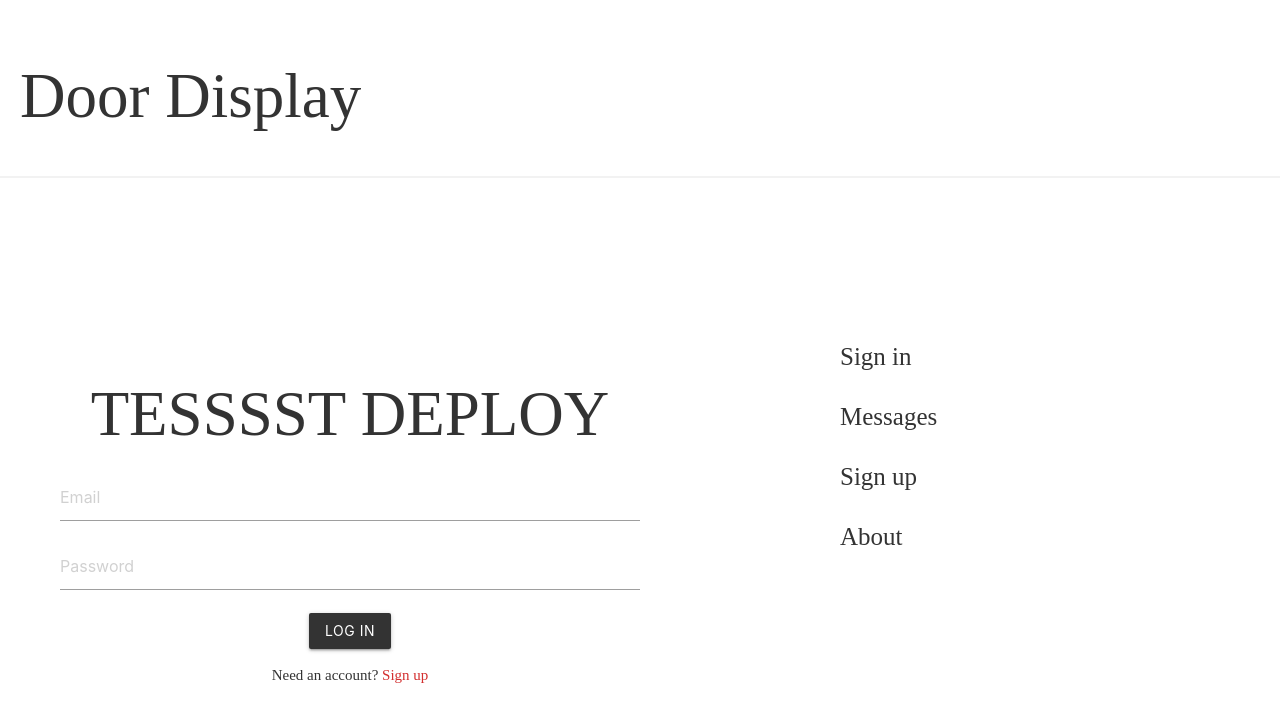
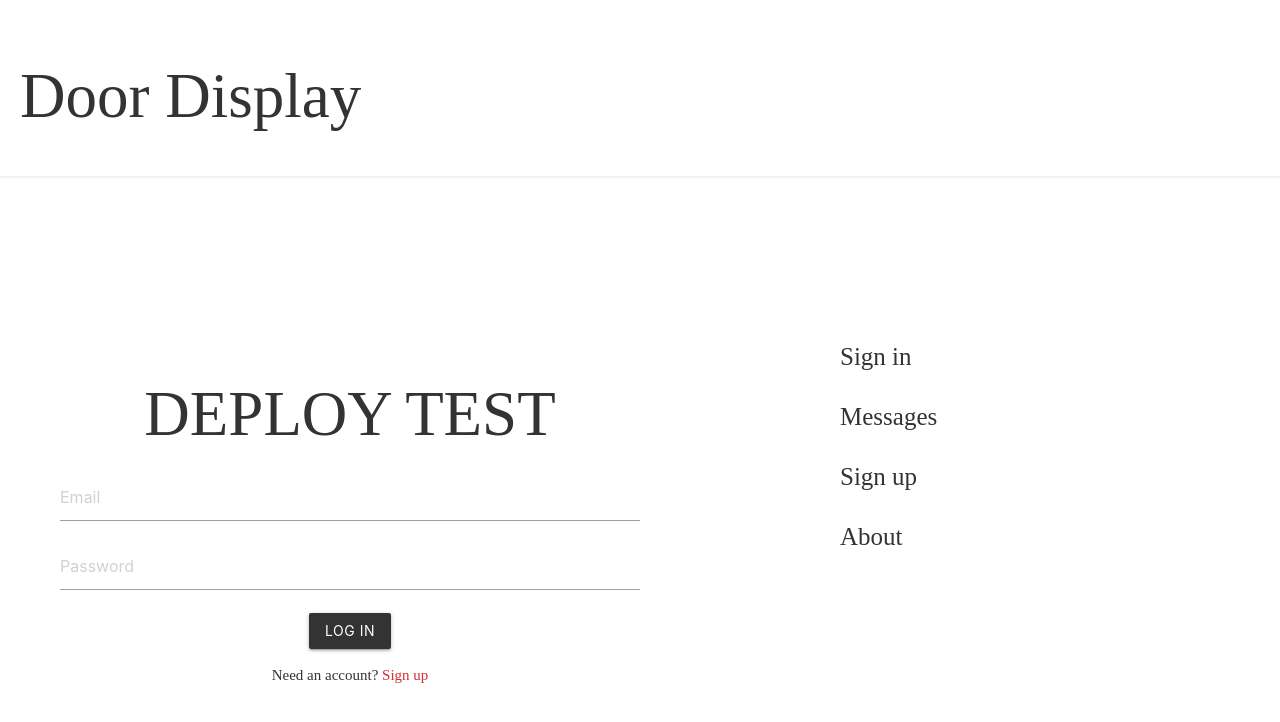
Before and after one commit to johanssoncfrida/II1302, a React (Create React App) app: page / in a window 1280 px wide. Shown: the top 722 px of the page. Built offline with nearby package versions, Linux system fonts and the light colour scheme; no server answers.

Commit message:
With firebase deploy

```diff
--- a/src/views/signInView.js
+++ b/src/views/signInView.js
@@ -3,7 +3,7 @@ import { NavLink } from "react-router-dom";
 const SignInView = ({ handleSubmit, handleChange, signInError }) => {
     return (
     <div className="login">
-      <h1>TESSSST DEPLOY</h1>
+      <h1>DEPLOY TEST</h1>
       <form onSubmit={(e) => handleSubmit(e)} className="white">
 
         <div className="input-field">
```
Also changed, not shown: firebase.json (added), 1 other file (tests, documents, lock files or other folders).
